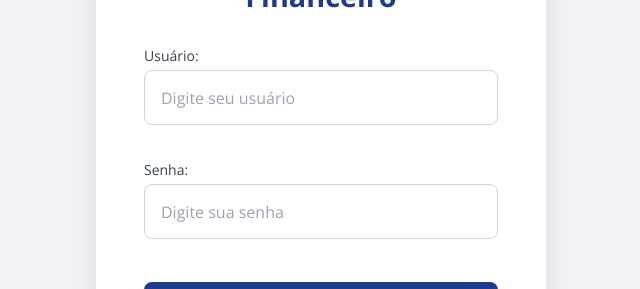
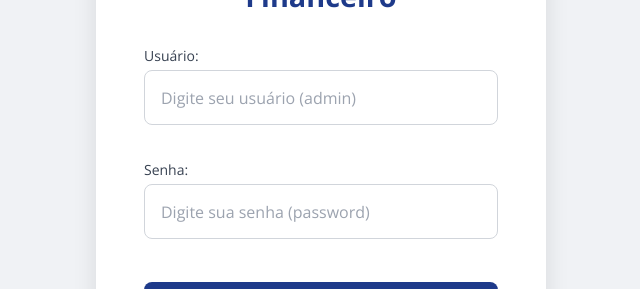
Before and after one commit to cleverton615/gerenciamento_financeiro, a plain HTML site: page index.html in a window 1280 px wide. Shown: the part 267-556 px from the top of the page, without its empty margins (319-959 px from the left). Drawn offline with nearby package versions, Linux system fonts and the light colour scheme.

Commit message:
alteração no placeholder do login

```diff
--- a/index.html
+++ b/index.html
@@ -274,11 +274,11 @@
             <form id="loginForm">
                 <div>
                     <label for="username" class="block text-sm font-medium text-gray-700 mb-1">Usuário:</label>
-                    <input type="text" id="username" name="username" class="login-input" required placeholder="Digite seu usuário">
+                    <input type="text" id="username" name="username" class="login-input" required placeholder="Digite seu usuário (admin)">
                 </div>
                 <div class="mt-4">
                     <label for="password" class="block text-sm font-medium text-gray-700 mb-1">Senha:</label>
-                    <input type="password" id="password" name="password" class="login-input" required placeholder="Digite sua senha">
+                    <input type="password" id="password" name="password" class="login-input" required placeholder="Digite sua senha (password)">
                 </div>
                 <div id="loginErrorMessage" class="login-error hidden"></div>
                 <div class="mt-6">
```
